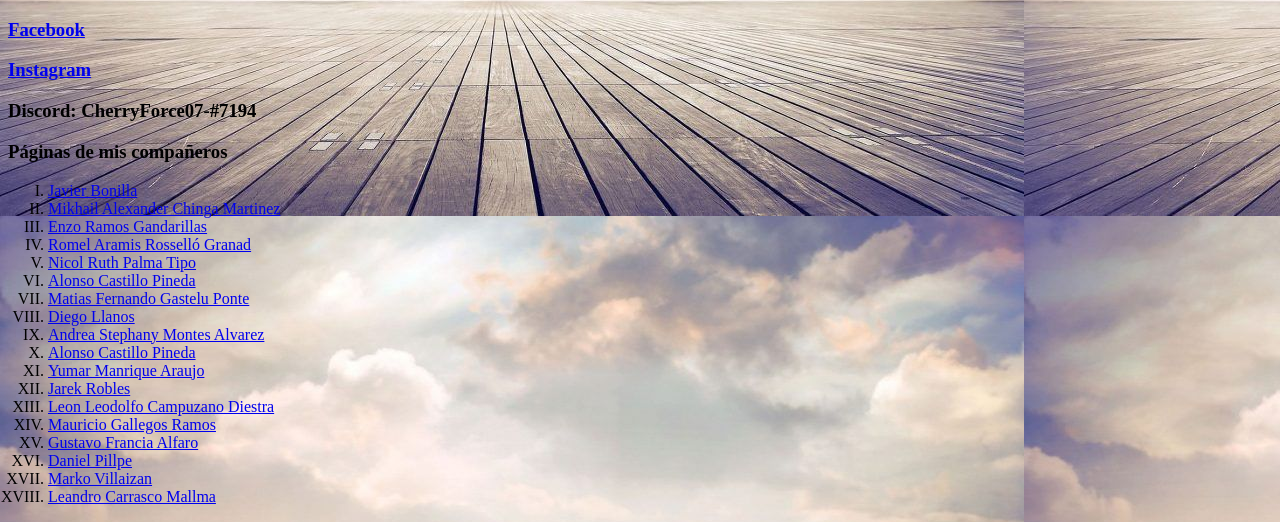
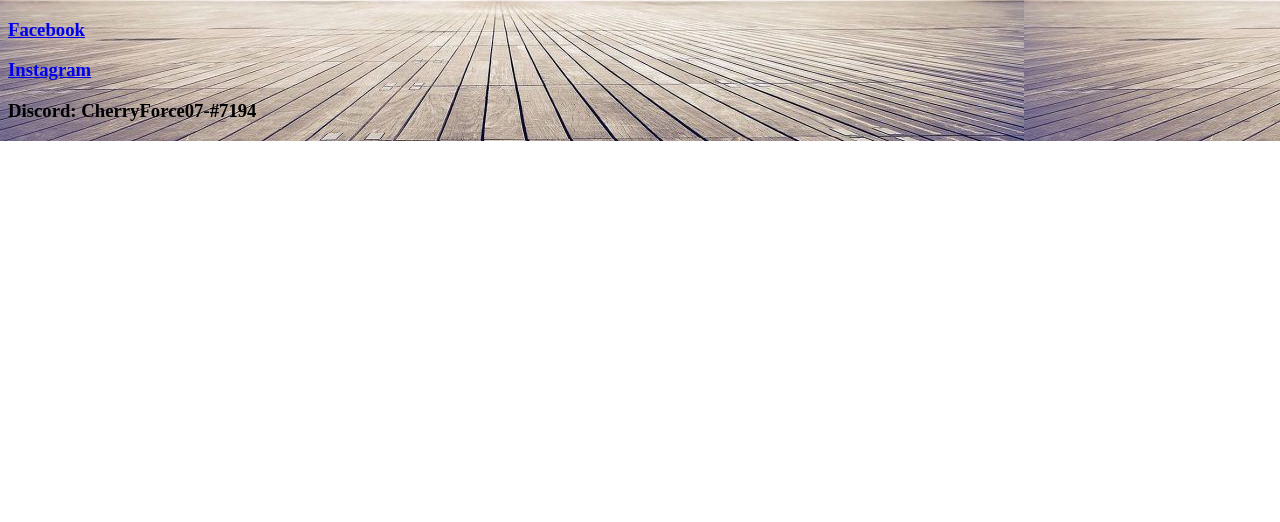
Before and after one commit to JerrySalazar07/trabajo2-1-, a plain HTML site: page index.html in a window 1280 px wide. Shown: the part 2164-2686 px from the top of the page. After the commit the page ends 2305 px from the top, so only its background shows below. Drawn offline with Linux system fonts and the light colour scheme.

Commit message:
Update and rename trab.html to index.html

```diff
--- a/trab.html
+++ b/index.html
@@ -89,27 +89,7 @@
 
 </div>
 <div id="paginascompañeros">
-  <h3>Páginas de mis compañeros</h3>
-  <ol type="I">
-      <li><a href="https://javier-bonilla.netlify.app">Javier Bonilla</a></li>
-      <li><a href="https://webmikhailchinga.web.app">Mikhail Alexander Chinga Martinez</a></li>
-      <li><a href="https://enzoramosgandarillas.netlify.app/">Enzo Ramos Gandarillas</a></li>
-      <li><a href="https://goofy-payne-e85ee7.netlify.app/">Romel Aramis Rosselló Granad</a></li>
-      <li><a href="http://www.nicolruthpalma.ml">Nicol Ruth Palma Tipo</a></li>
-      <li><a href="https://alonso-castillo-ac.netlify.app/">Alonso Castillo Pineda</a></li>
-      <li><a href="https://matiasfernandogasteluponte.wordpress.com">Matias Fernando Gastelu Ponte</a></li>
-      <li><a href="https://diego-llanos.netlify.app">Diego Llanos</a></li>
-      <li><a href="https://andrea-stephany-montes-alvarez.netlify.app">Andrea Stephany Montes Alvarez</a></li>
-      <li><a href="https://alonso-castillo-ac.netlify.app/">Alonso Castillo Pineda</a></li>
-      <li><a href="https://systemmanrique97.000webhostapp.com/">Yumar Manrique Araujo</a></li>
-      <li><a href="https://alianzasdeljarek.netlify.app/">Jarek Robles</a></li>
-      <li><a href="https://leonelleodolfocampuzanodiestra.000webhostapp.com/">Leon Leodolfo Campuzano Diestra</a></li>
-      <li><a href="https://mauriciogallegos.netlify.app/">Mauricio Gallegos Ramos</a></li>
-      <li><a href="https://gustavofranciaalfaro.netlify.app/">Gustavo Francia Alfaro</a></li>
-      <li><a href="https://henrydanielpillpelagos.netlify.app/">Daniel Pillpe</a></li>
-      <li><a href="https://marko-villaizan.000webhostapp.com/">Marko Villaizan</a></li>
-      <li><a href="https://leandro-carrasco-mallma.000webhostapp.com/">Leandro Carrasco Mallma</a></li>
-  </ol>
+
 
 </div>
 
```
